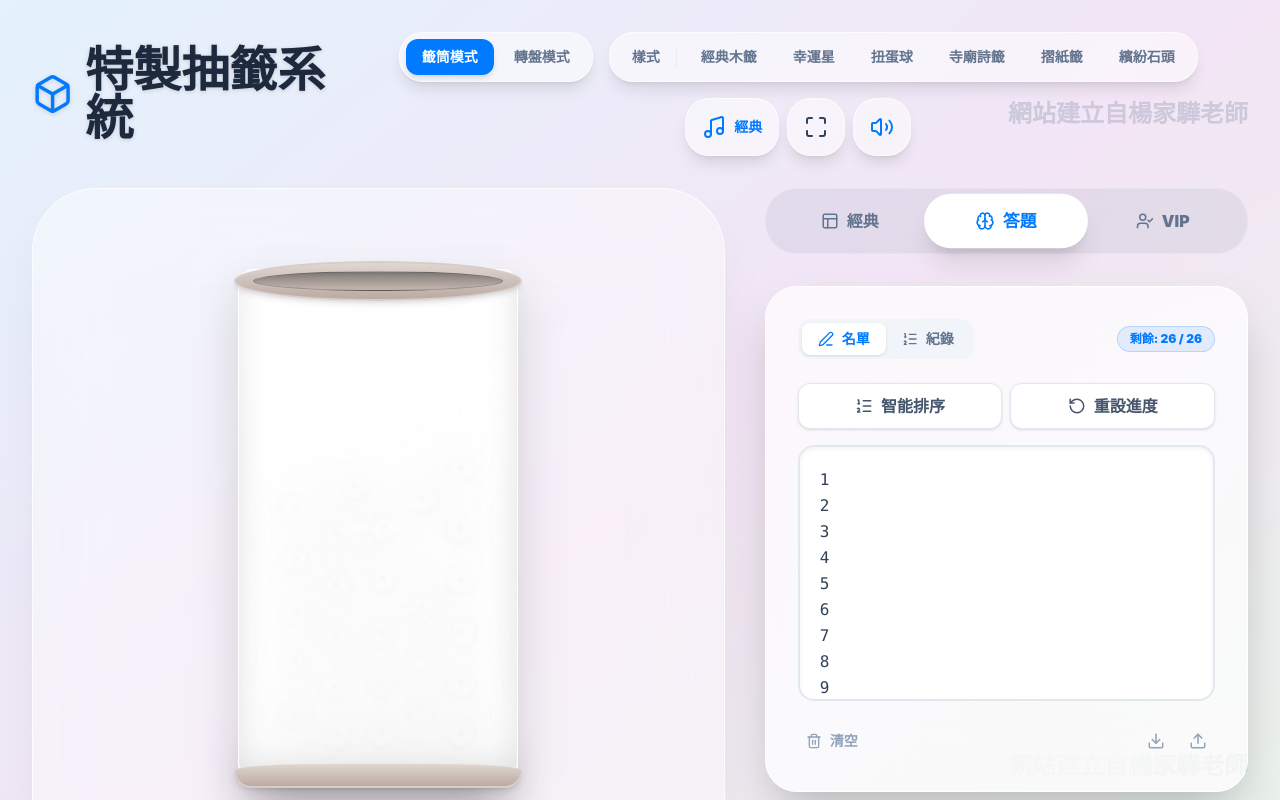
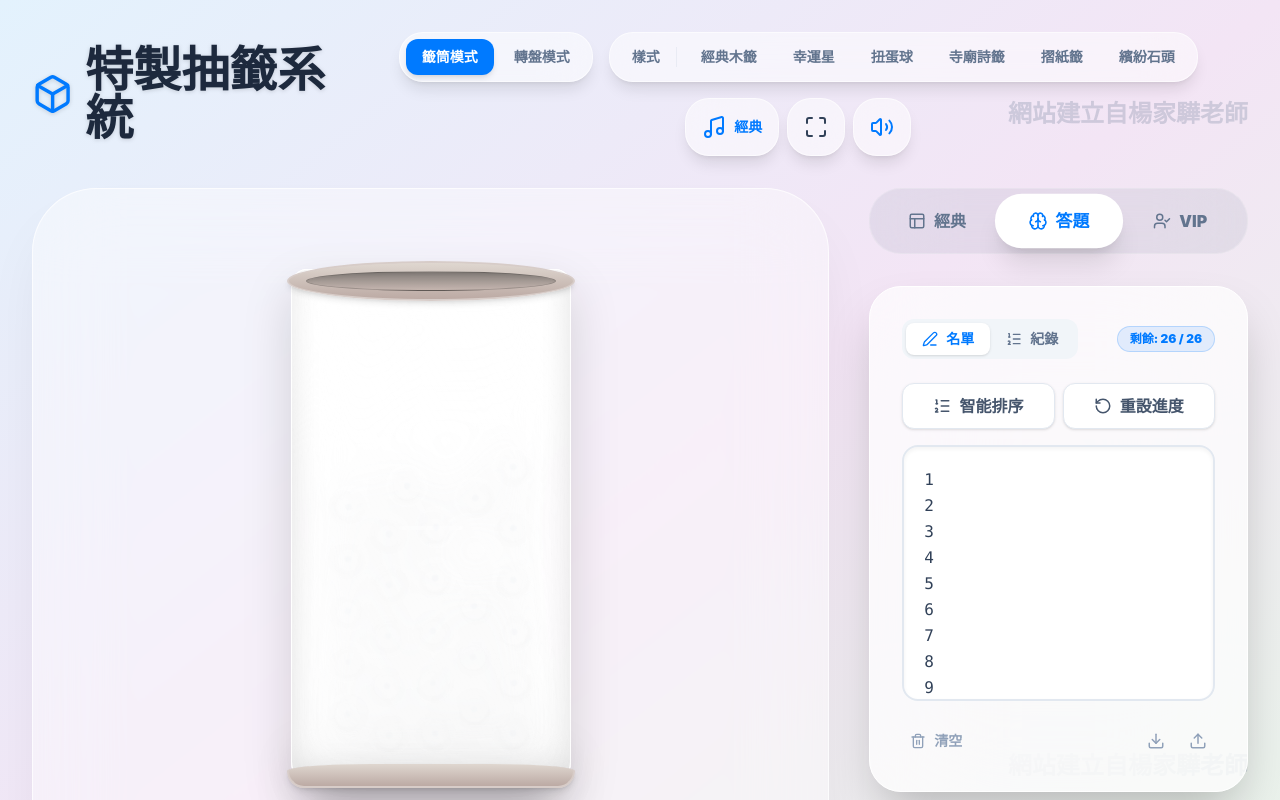
Before and after one commit to chy23/LottoTube, a React (Vite) app: page / in a window 1280 px wide. Shown: the top 800 px of the page. Built offline with nearby package versions, Linux system fonts and the light colour scheme.

Commit message:
Fix: Overhaul App.jsx layout to ensure Roulette remains huge on desktop and bypass Safari flex height bugs completely using items-stretch

```diff
--- a/src/App.jsx
+++ b/src/App.jsx
@@ -376,7 +376,7 @@ export default function App() {
         網站建立自楊家驊老師
       </div>
 
-      <div className="max-w-[1500px] mx-auto relative z-10">
+      <div className="max-w-[2000px] w-[95vw] mx-auto relative z-10">
 
         <header className="flex flex-col md:flex-row justify-between items-center mb-8 gap-4 animate-in fade-in slide-in-from-top duration-700">
           <div>
@@ -454,9 +454,10 @@ export default function App() {
 
         <div className="grid grid-cols-1 lg:grid-cols-12 gap-10 items-stretch">
 
-          <div className="lg:col-span-7 bg-white/40 dark:bg-slate-900/40 backdrop-blur-[40px] rounded-[4rem] p-4 md:p-8 shadow-[0_32px_64px_-16px_rgba(0,0,0,0.08)] dark:shadow-[0_32px_64px_-16px_rgba(0,0,0,0.5)] border border-white/70 dark:border-slate-700/50 flex flex-col items-center justify-center min-h-[60vh] relative overflow-hidden">
+          <div className="lg:col-span-8 bg-white/40 dark:bg-slate-900/40 backdrop-blur-[40px] rounded-[4rem] p-4 md:p-8 shadow-[0_32px_64px_-16px_rgba(0,0,0,0.08)] dark:shadow-[0_32px_64px_-16px_rgba(0,0,0,0.5)] border border-white/70 dark:border-slate-700/50 flex flex-col items-stretch justify-center min-h-[60vh] relative overflow-hidden">
 
             {appMode === 'box' ? (
+              <div className="self-center flex justify-center w-full">
                 <Bucket
                   items={items}
                   drawState={drawState}
@@ -468,13 +469,16 @@ export default function App() {
                   drawStyle={drawStyle}
                   isItemGrayedOut={isItemGrayedOut}
                 />
+              </div>
             ) : (
+              <div className="self-center flex justify-center w-full">
                 <Roulette
                   items={items}
                   wheelRotation={wheelRotation}
                   drawState={drawState}
                   isItemGrayedOut={isItemGrayedOut}
                 />
+              </div>
             )}
 
             <button
@@ -499,7 +503,7 @@ export default function App() {
             )}
           </div>
 
-          <div className="lg:col-span-5 h-full relative z-20">
+          <div className="lg:col-span-4 h-full relative z-20">
             <div className="flex bg-slate-500/10 backdrop-blur-2xl p-1.5 rounded-[2rem] mb-8 border border-white/20">
               {[ {id:'classic', label:'經典', icon:<Layout size={18}/>}, {id:'quiz', label:'答題', icon:<Brain size={18}/>}, {id:'vip', label:'VIP', icon:<UserCheck size={18}/>} ].map(m => (
                 <button key={m.id} onClick={() => handleModeChange(m.id)} className={`flex-1 py-3.5 rounded-[1.6rem] font-black text-base transition-all flex items-center justify-center gap-2 ${gameMode === m.id ? 'bg-white shadow-xl text-[#007AFF] scale-105' : 'text-slate-500 hover:text-slate-800'}`}>
```
Lines whose indentation alone changed are shown as unchanged.
